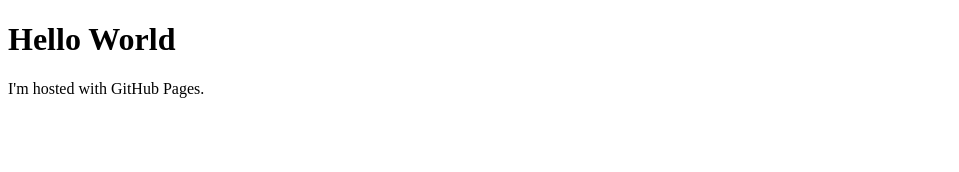
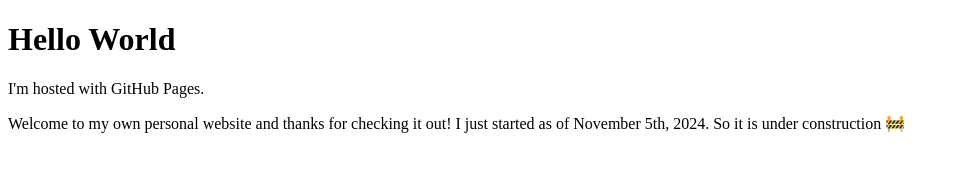
Before and after one commit to vtecfrancis/vtecfrancis.github.io, a plain HTML site: page index.html in a window 1280 px wide. Shown: the whole page, without its empty margins (0-959 px from the left). Drawn offline with Linux system fonts and the light colour scheme.

Commit message:
Update index.html

```diff
--- a/index.html
+++ b/index.html
@@ -6,5 +6,8 @@
 <body></body>
 <h1>Hello World</h1>
 <p>I'm hosted with GitHub Pages.</p>
+<p>Welcome to my own personal website and thanks for checking it out!
+<break></break>
+    I just started as of November 5th, 2024. So it is under construction 🚧</p>
 </body>
 </html>
```
